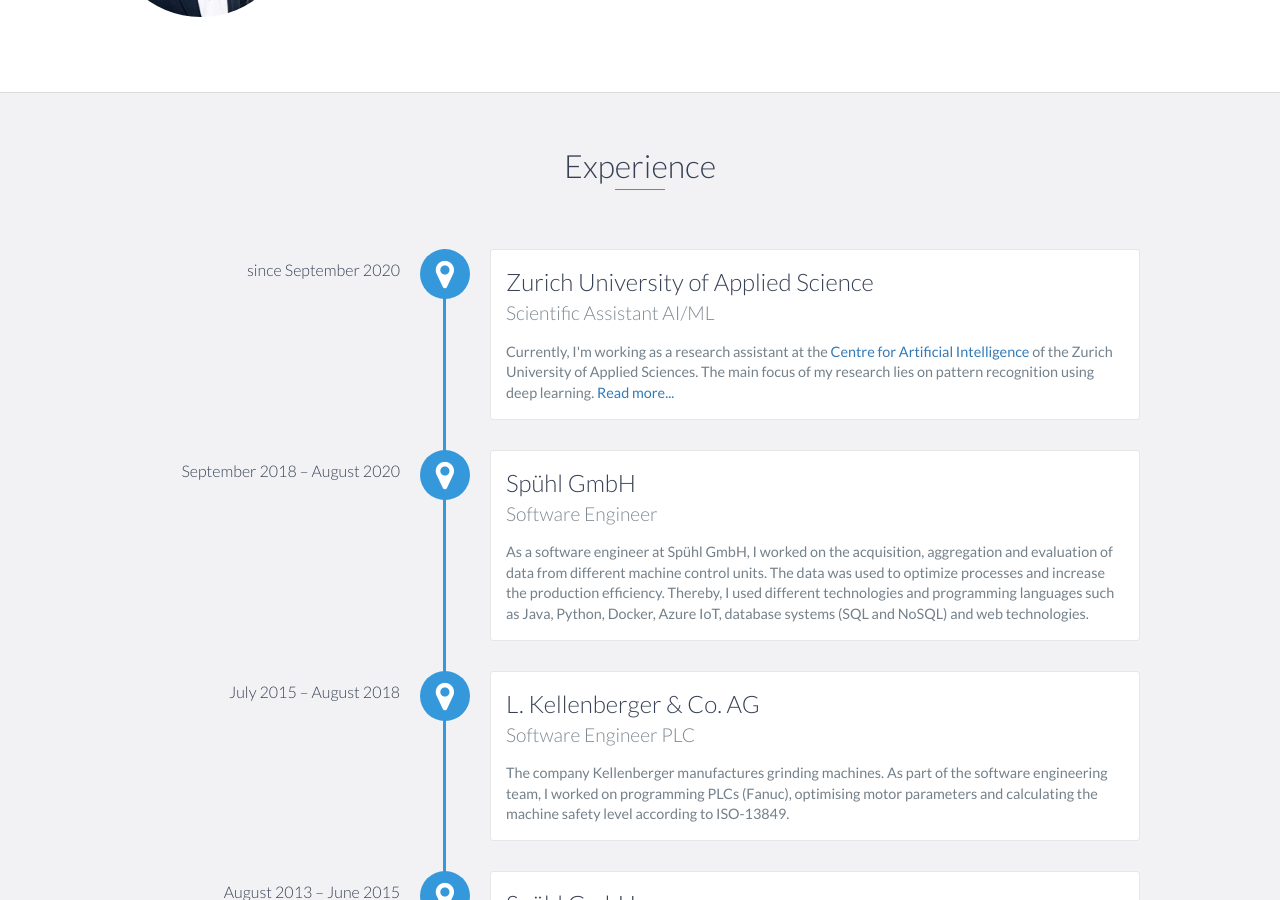
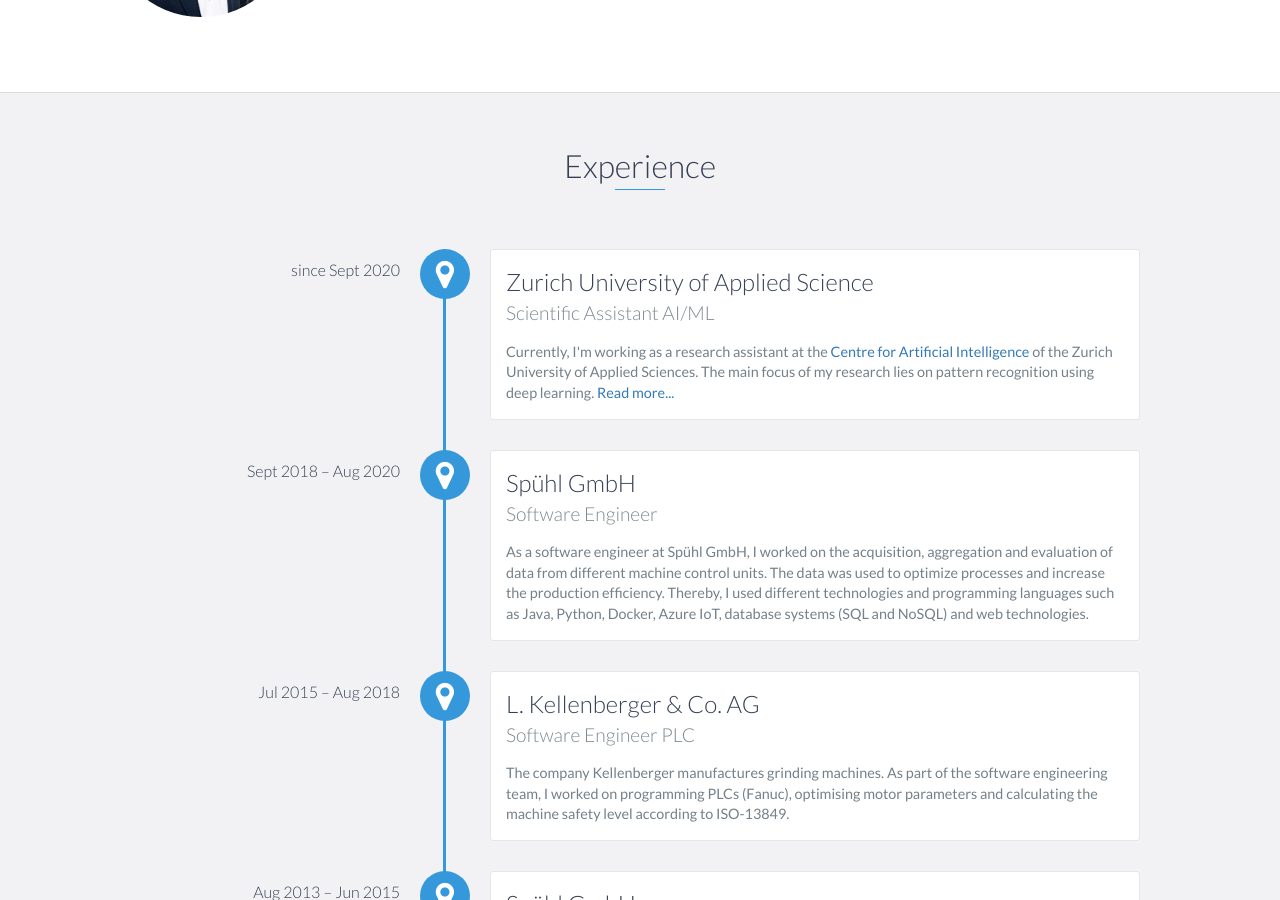
Before and after one commit to sagerpascal/sagerpascal.github.io, a Jekyll site: the page built from index.html, in a window 1280 px wide and 900 px high, scrolled down 1217 px. Built offline with Jekyll 4.4.1, drawn with Linux system fonts in a browser that asks for light colours; some of the changed text lies outside the part shown.

Commit message:
Shorten Texts

```diff
--- a/index.html
+++ b/index.html
@@ -42,7 +42,7 @@
 <div id="experience" class="background-alt">
     <h2 class="heading">Experience</h2>
     <div id="experience-timeline">
-        <div data-date="since September 2020">
+        <div data-date="since Sept 2020">
             <h3>Zurich University of Applied Science</h3>
             <h4>Scientific Assistant AI/ML</h4>
             <p>
@@ -53,7 +53,7 @@
             </p>
         </div>
 
-        <div data-date="September 2018 – August 2020">
+        <div data-date="Sept 2018 – Aug 2020">
             <h3>Spühl GmbH</h3>
             <h4>Software Engineer</h4>
             <p>
@@ -63,7 +63,7 @@
                 Python, Docker, Azure IoT, database systems (SQL and NoSQL) and web technologies.
             </p>
         </div>
-        <div data-date="July 2015 – August 2018">
+        <div data-date="Jul 2015 – Aug 2018">
             <h3>L. Kellenberger & Co. AG</h3>
             <h4>Software Engineer PLC</h4>
             <p>
@@ -71,7 +71,7 @@
 
             </p>
         </div>
-        <div data-date="August 2013 – June 2015">
+        <div data-date="Aug 2013 – Jun 2015">
             <h3>Spühl GmbH</h3>
             <h4>Hardware Design Engineer</h4>
             <p>
@@ -80,7 +80,7 @@
                 advised them during their final project work from school (LAP).
             </p>
         </div>
-        <div data-date="August 2009 – July 2013">
+        <div data-date="Aug 2009 – Jul 2013">
             <h3>Spühl GmbH</h3>
             <h4>Apprenticeship Automation Engineer</h4>
             <p>
```
